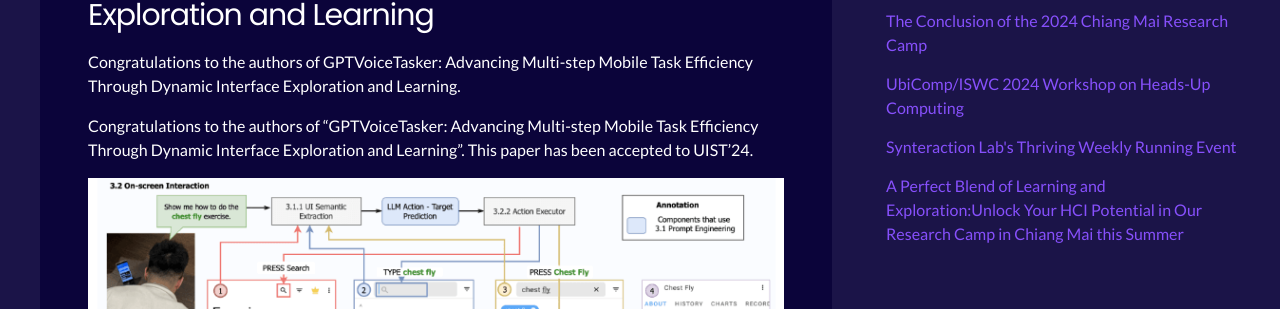
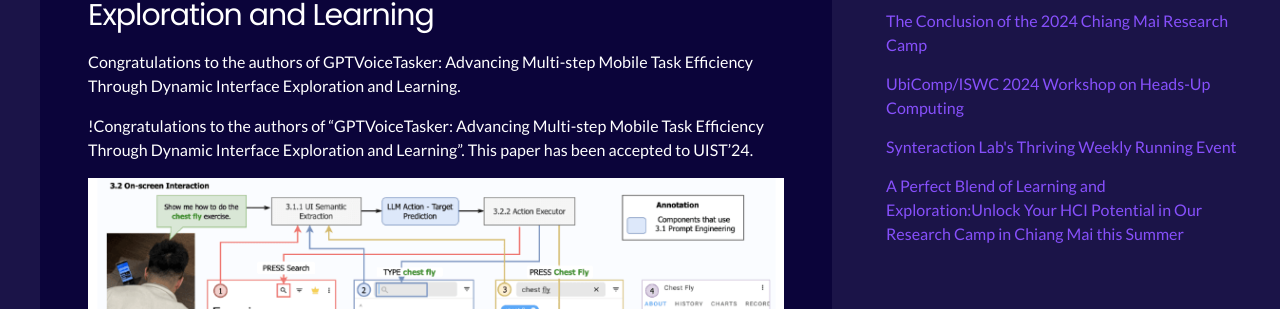
Before and after one commit to sszhao/sszhao.github.io, a Jekyll site: the page built from _posts/2024-08-07-uist-24-gpt-voicetasker.md, in a window 1280 px wide. Shown: the part 302-611 px from the top of the page. Built offline with Jekyll 4.4.1, drawn with Linux system fonts in a browser that asks for light colours; nearby versions of some CDN libraries.

```diff
--- a/_posts/2024-08-07-uist-24-gpt-voicetasker.md
+++ b/_posts/2024-08-07-uist-24-gpt-voicetasker.md
@@ -13,7 +13,7 @@ page-link:
 video-link:
 ---
 
-Congratulations to the authors of "GPTVoiceTasker: Advancing Multi-step Mobile Task Efficiency Through Dynamic Interface Exploration and Learning". This paper has been accepted to UIST'24.
+!Congratulations to the authors of "GPTVoiceTasker: Advancing Multi-step Mobile Task Efficiency Through Dynamic Interface Exploration and Learning". This paper has been accepted to UIST'24.
 
 ![-](/assets/img/GPTVoiceTasker.png "-")
 
```
